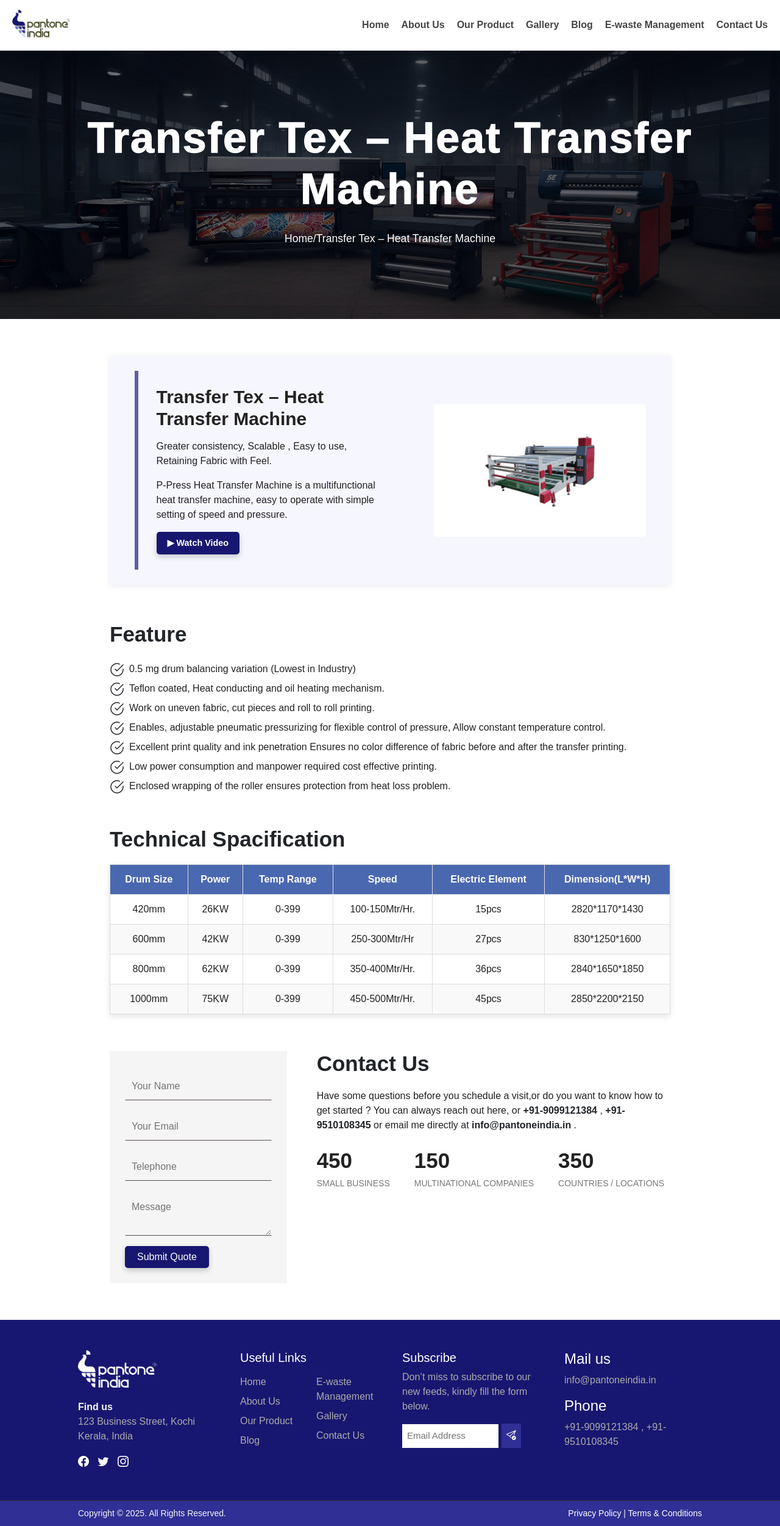
After one commit to SnidheSnowfinch/Pantone-India, a PHP site: page /transfer-tex-heat-transfer-machine.php in a window 1280 px wide. The commit adds this page. Shown: the whole page at 61% size. Run offline with PHP 8.4, Linux system fonts and the light colour scheme; some web fonts are replaced.

Commit message:
new-commit

```diff
--- a/bootstrap/style.css
+++ b/bootstrap/style.css
@@ -34,7 +35,8 @@
 }
 
 .nav-links a {
-      color: #000000;
+  font-weight: 600;
+  color: #464545;
   text-decoration: none;
   font-size: 16px;
   position: relative;
@@ -156,6 +168,14 @@
   background-color: rgb(0 2 12 / 52%);
 }
 
+.product-card{
+  box-shadow: 0 2px 6px rgba(0,0,0,0.1);
+  transition: all 0.3s ease-in-out;
+}
+.product-card:hover {
+  transform: translateY(-5px) scale(1);
+  box-shadow: 0 8px 20px rgba(0,0,0,0.2);
+}
 
 
 .Banner p {
@@ -916,18 +982,22 @@
     font-size: 30px;
     margin-bottom: 15px;
   }
+
   .div-container {
     padding: 60px 180px;
   }
-  .border-line ul li{
+
+  .border-line ul li {
     line-height: 2.5rem;
   }
+
   .div-container h2 {
     margin-bottom: 20px;
     color: #212529;
     font-weight: 700;
-    font-size: 32px;
+    font-size: 35px;
   }
+
   .Banner {
     position: relative;
     height: 85vh;
@@ -987,26 +1061,184 @@
     gap: 40px;
     font-weight: bold;
   }
+ .parallax {
+  background-image: url('./images/dark-blue.jpg');
+    height: 60vh;
+    background-attachment: fixed;
+    background-position: center;
+    background-repeat: no-repeat;
+    background-size: cover;
+    position: relative;
+    display: flex;
+    justify-content: center;
+    align-items: center;
+    color: white;
+    text-shadow: 0 2px 4px rgba(0, 0, 0, 0.6);
+}
   .mvp-section {
-      background: url('./images/dark-blue.jpg') no-repeat center/cover;
+    /* background: url('./images/dark-blue.jpg') no-repeat center/cover; */
     padding: 80px 10%;
     display: flex;
     justify-content: space-between;
     text-align: center;
     color: #fff;
   }
+  .parallax-new {
+    background-image: url('./images/dual-bg.jpg');
+      /* height: 60vh; */
+      background-attachment: fixed;
+      background-position: center;
+      background-repeat: no-repeat;
+      background-size: cover;
+      position: relative;
+      display: flex;
+      justify-content: center;
+      align-items: center;
+      color: white;
+      text-shadow: 0 2px 4px rgba(0, 0, 0, 0.6);
+  }
   .dual-section {
     position: relative;
     line-height: 2rem;
     font-size: 17px;
-      background: url('./images/dual-bg.jpg') no-repeat center/cover;
+    /* background: url('./images/dual-bg.jpg') no-repeat center/cover; */
     padding: 80px 10%;
     text-align: center;
     color: #fff;
   }
+
   .mvp-box h3 {
     font-weight: 700;
     font-size: 28px;
     margin-bottom: 10px;
   }
 }
+
+.spec-table {
+  width: 100%;
+  border-collapse: collapse;
+  box-shadow: 0 4px 10px rgba(0, 0, 0, 0.1);
+}
+
+.spec-table th,
+.spec-table td {
+  border: 1px solid #ddd;
+  padding: 12px;
+  text-align: center;
+}
+
+.spec-table th {
+  background-color: #4a68b0;
+  color: #fff;
+  font-weight: bold;
+}
+
+.spec-table tr:nth-child(even) {
+  background-color: #f9f9f9;
+}
+
+.spec-table tr:hover {
+  background-color: #f1f1f1;
+  transition: 0.3s;
+}
+
+/* Responsive */
+@media (max-width: 768px) {
+
+  .spec-table,
+  .spec-table thead,
+  .spec-table tbody,
+  .spec-table th,
+  .spec-table td,
+  .spec-table tr {
+    display: block;
+  }
+
+  .spec-table thead tr {
+    display: none;
+  }
+
+  .spec-table tr {
+    margin-bottom: 15px;
+    border: 1px solid #ddd;
+    padding: 10px;
+    border-radius: 10px;
+  }
+
+  .spec-table td {
+    text-align: right;
+    padding-left: 50%;
+    position: relative;
+  }
+
+  .spec-table td::before {
+    content: attr(data-label);
+    position: absolute;
+    left: 10px;
+    text-align: left;
+    font-weight: bold;
+    color: #333;
+  }
+}
+
+.fade-in-on-scroll {
+  opacity: 0;
+  transform: translateY(30px);
+  transition: opacity 0.6s ease-out, transform 0.6s ease-out;
+}
+
+.fade-in-on-scroll.show {
+  opacity: 1;
+  transform: translateY(0);
+}
+
+a {
+  text-decoration: none;
+  color: #000;
+}
+.glaze-btn {
+  position: relative;
+  overflow: hidden;
+
+  border: none;
+  border-radius: 8px;
+
+
+  cursor: pointer;
+  box-shadow: 0 4px 10px rgba(0,0,0,0.2);
+  transition: transform 0.3s ease-in-out;
+}
+
+.glaze-btn:hover {
+  transform: translateY(-3px);
+}
+
+/* Glazing effect */
+.glaze-btn::before {
+  content: "";
+  position: absolute;
+  top: 0;
+  left: -75%;
+  width: 50%;
+  height: 100%;
+  background: linear-gradient(
+    120deg,
+    rgba(255, 255, 255, 0.2) 0%,
+    rgba(255, 255, 255, 0.6) 50%,
+    rgba(255, 255, 255, 0.2) 100%
+  );
+  transform: skewX(-20deg);
+}
+
+.glaze-btn:hover::before {
+  animation: glaze 0.8s forwards;
+}
+
+@keyframes glaze {
+  from {
+    left: -75%;
+  }
+  to {
+    left: 125%;
+  }
+}
--- a/includes/footer.php
+++ b/includes/footer.php
@@ -100,18 +100,19 @@
     function stopAutoPlay() {
       clearInterval(interval);
     }
-
+if(nextBtn){
     nextBtn.addEventListener('click', () => {
       stopAutoPlay();
       nextTestimonial();
       startAutoPlay();
     });
-
+  }
+  if(prevBtn){
     prevBtn.addEventListener('click', () => {
       stopAutoPlay();
       prevTestimonial();
       startAutoPlay();
-    });
+    });}
 
     // Init
     showTestimonial(currentIndex);
@@ -120,6 +121,24 @@
     function toggleMenu() {
       document.getElementById("navLinks").classList.toggle("active");
     }
+    document.addEventListener("DOMContentLoaded", () => {
+  const observer = new IntersectionObserver((entries) => {
+    entries.forEach(entry => {
+      console.log("Observed:", entry.target);
+      if (entry.isIntersecting) {
+        console.log("Showing:", entry.target);
+        entry.target.classList.add('show');
+        observer.unobserve(entry.target);
+      }
+    });
+  }, {
+    threshold: 0.1
+  });
+
+  document.querySelectorAll('.fade-in-on-scroll').forEach(el => {
+    observer.observe(el);
+  });
+});
   </script>
 
 </body>
--- /dev/null
+++ b/transfer-tex-heat-transfer-machine.php
@@ -0,0 +1,135 @@
+<?php include 'includes/header.php' ?>
+<section class="Banner-inner fade-in-on-scroll">
+  <h1>Transfer Tex – Heat Transfer Machine</h1>
+  <p>Home/Transfer Tex – Heat Transfer Machine</p>
+
+</section>
+<section class="div-container fade-in-on-scroll">
+  <div class="product-card mb-0">
+    <div class="product-details">
+      <h3>Transfer Tex – Heat Transfer Machine</h3>
+      <p>Greater consistency, Scalable , Easy to use, Retaining Fabric with Feel.</p>
+      <p>P-Press Heat Transfer Machine is a multifunctional heat transfer machine, easy to operate with simple setting
+        of speed and pressure.</p>
+
+      <div class="buttons">
+        <a href="#" class="btn-video glaze-btn">▶ Watch Video</a>
+      </div>
+    </div>
+    <img src="bootstrap/images/Hp-Slider-red.jpg">
+  </div>
+</section>
+<section class="div-container pt-0 fade-in-on-scroll">
+  <div>
+    <h2>Feature</h2>
+    <ul class="list-none">
+      <li><img src="bootstrap/images/check-circle.png" alt="" class="me-2">0.5 mg drum balancing variation (Lowest in
+        Industry)</li>
+      <li><img src="bootstrap/images/check-circle.png" alt="" class="me-2">Teflon coated, Heat conducting and oil
+        heating mechanism.</li>
+      <li><img src="bootstrap/images/check-circle.png" alt="" class="me-2">Work on uneven fabric, cut pieces and roll to
+        roll printing.</li>
+      <li><img src="bootstrap/images/check-circle.png" alt="" class="me-2">Enables, adjustable pneumatic pressurizing
+        for flexible control of pressure, Allow constant temperature control.</li>
+      <li><img src="bootstrap/images/check-circle.png" alt="" class="me-2">Excellent print quality and ink penetration
+        Ensures no color difference of fabric before and after the transfer printing.</li>
+      <li><img src="bootstrap/images/check-circle.png" alt="" class="me-2">Low power consumption and manpower required
+        cost effective printing.</li>
+      <li><img src="bootstrap/images/check-circle.png" alt="" class="me-2">Enclosed wrapping of the roller ensures
+        protection from heat loss problem.</li>
+
+
+
+
+    </ul>
+  </div>
+  <div class=" margin-top fade-in-on-scroll">
+  <h2>Technical Spacification</h2>
+
+    <table class="spec-table">
+      <thead>
+        <tr>
+          <th>Drum Size</th>
+          <th>Power</th>
+          <th>Temp Range</th>
+          <th>Speed</th>
+          <th>Electric Element</th>
+          <th>Dimension(L*W*H)</th>
+        </tr>
+      </thead>
+      <tbody>
+        <tr>
+          <td data-label="Drum Size">420mm</td>
+          <td data-label="Power">26KW</td>
+          <td data-label="Temp Range">0-399</td>
+          <td data-label="Speed">100-150Mtr/Hr.</td>
+          <td data-label="Electric Element">15pcs</td>
+          <td data-label="Dimension(L*W*H)">2820*1170*1430</td>
+        </tr>
+        <tr>
+          <td data-label="Drum Size">600mm</td>
+          <td data-label="Power">42KW</td>
+          <td data-label="Temp Range">0-399</td>
+          <td data-label="Speed">250-300Mtr/Hr</td>
+          <td data-label="Electric Element">27pcs</td>
+          <td data-label="Dimension(L*W*H)">830*1250*1600</td>
+        </tr>
+        <tr>
+          <td data-label="Drum Size">800mm</td>
+          <td data-label="Power">62KW</td>
+          <td data-label="Temp Range">0-399</td>
+          <td data-label="Speed">350-400Mtr/Hr.</td>
+          <td data-label="Electric Element">36pcs</td>
+          <td data-label="Dimension(L*W*H)">2840*1650*1850</td>
+        </tr>
+        <tr>
+          <td data-label="Drum Size">1000mm</td>
+          <td data-label="Power">75KW</td>
+          <td data-label="Temp Range">0-399</td>
+          <td data-label="Speed">450-500Mtr/Hr.</td>
+          <td data-label="Electric Element">45pcs</td>
+          <td data-label="Dimension(L*W*H)">2850*2200*2150</td>
+        </tr>
+      </tbody>
+    </table>
+
+
+
+
+
+
+  </div>
+
+</section>
+
+<section class="div-container pt-0 fade-in-on-scroll">
+  <div class="row">
+    <div class="col-lg-4 col-md-6 col-sm-12">
+      <div class="contact-form">
+        <input type="text" placeholder="Your Name">
+        <input type="email" placeholder="Your Email">
+        <input type="tel" placeholder="Telephone">
+        <textarea placeholder="Message"></textarea>
+        <button class="glaze-btn">Submit Quote</button>
+      </div>
+    </div>
+    <div class="col-lg-8 col-md-6 col-sm-12">
+
+      <div class="contact-text">
+        <h2>Contact Us</h2>
+        <p>Have some questions before you schedule a visit,or do you want to know how to get started ? You can always
+          reach out here, or <a href="" class="text-dark bold text-decoration-none"><b>+91-9099121384</b></a> , <a
+            class="text-dark bold text-decoration-none" href=""><b>+91-9510108345</b> </a> or email me directly at <a
+            class="text-dark bold text-decoration-none" href=""><b>info@pantoneindia.in</b> .</a></p>
+
+        <div class="stats">
+          <div>450 <span>SMALL BUSINESS</span></div>
+          <div>150 <span>MULTINATIONAL COMPANIES</span></div>
+          <div>350 <span>COUNTRIES / LOCATIONS</span></div>
+        </div>
+      </div>
+    </div>
+  </div>
+</section>
+
+<?php include 'includes/footer.php' ?>
```
Also changed, not shown: other parts of bootstrap/style.css (+93 -32 lines), About-us.php (+10 -9 lines), Our-Product.php (+21 -11 lines), faster-more-stable-xenons-maxima-3-heads.php (+6 -6 lines), high-speed-single-pass-ink-jet-printer.php (renamed from increase-in-production-print-speed-up-to-75-with-fastest-printer.php, +6 -6 lines), index.php (+25 -18 lines), nomex-blanket.php (added, +96 -0 lines), sublimation-ink.php (added, +64 -0 lines), bootstrap/images/INK-CHART.jpg (added), bootstrap/images/Nomex-Blanket1.1.jpg (added), bootstrap/images/Nomex-Blanket1.2.jpg (added), bootstrap/images/Nomex-Blanket1.3.jpg (added). Lines whose indentation alone changed are shown as unchanged.
